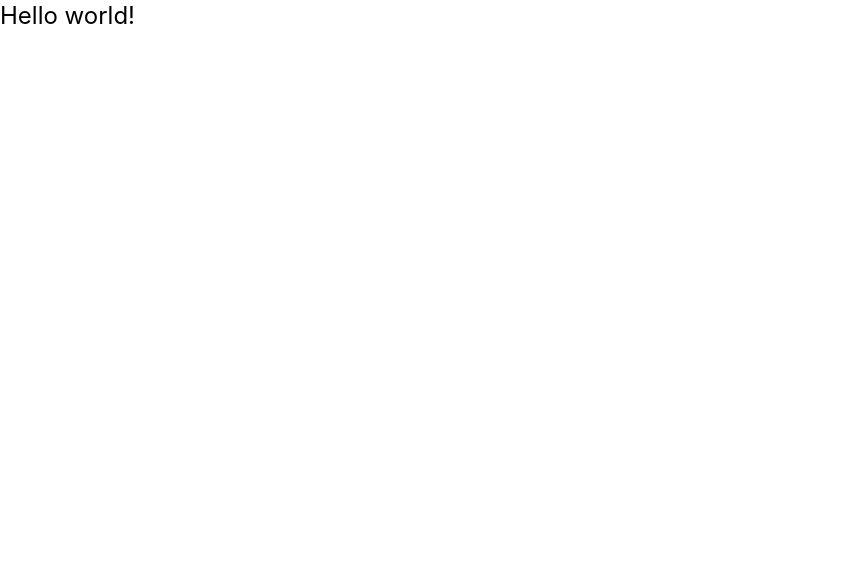
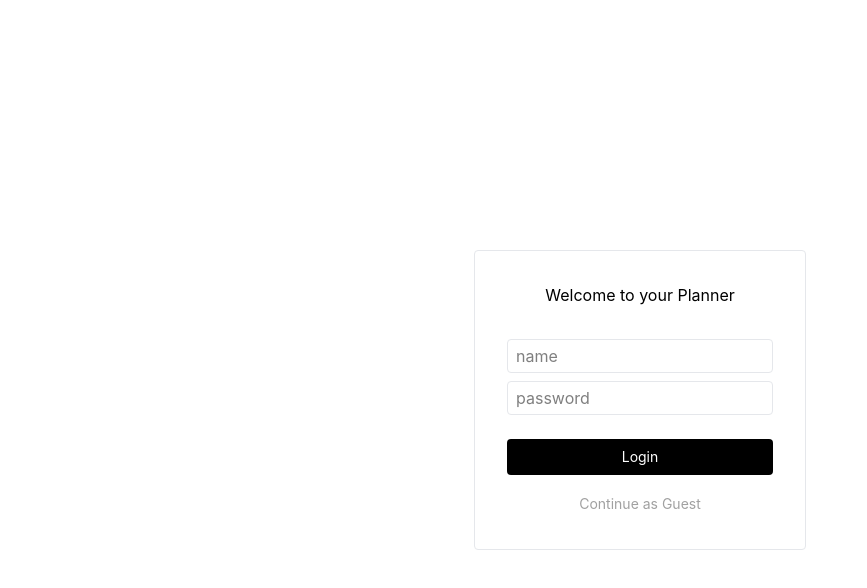
Before and after one commit to kahseng-dev/planner, a React (Vite) app in the folder web/: page / in a window 1280 px wide. Shown: the top 588 px of the page, without its empty margins (0-867 px from the left). Built offline with nearby package versions, Linux system fonts and the light colour scheme.

Commit message:
feat: add temporary home login screen

```diff
--- a/web/src/App.tsx
+++ b/web/src/App.tsx
@@ -1,8 +1,37 @@
-function App() {
+import { useState } from "react"
+import { BrowserRouter as Router, Navigate, Route, Routes } from "react-router"
+
+import BoardPage from "./pages/Board"
+import Button from "./components/button"
+
+const App = () => {
+  const [ isLoading, setIsLoading ] = useState(false)
+
+  const handleLogin = () => {
+    setIsLoading(true)
+  }
+
   return (
-    <>
-      <h1 className="text-2xl">Hello world!</h1>
-    </>
+    <Router>
+      {!isLoading ?
+        <div className="h-screen flex items-center justify-center">
+          <div className="p-8 gap-4 flex flex-col items-center justify-center border border-gray-200 rounded">
+            <p className="pb-4">Welcome to your Planner</p>
+            <form className="flex flex-col gap-2">
+              <input className="border border-gray-200 py-1 px-2 rounded" placeholder="name" />
+              <input className="border border-gray-200 py-1 px-2 rounded" placeholder="password" />
+              <Button className="mt-4 w-full py-2 bg-black text-white border-none" onClick={handleLogin}>Login</Button>
+            </form>
+            <Button onClick={handleLogin}>Continue as Guest</Button>
+          </div>
+        </div>
+        :
+        <Routes>
+          <Route path="/board" element={<BoardPage/>} />
+          <Route path="/" element={isLoading ? <Navigate to="/board" replace /> : <div>Login</div>} />
+        </Routes>
+      }
+    </Router>
   )
 }
 
```
